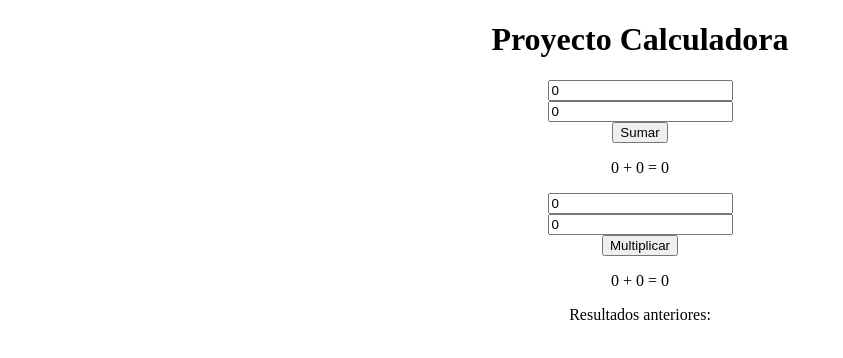
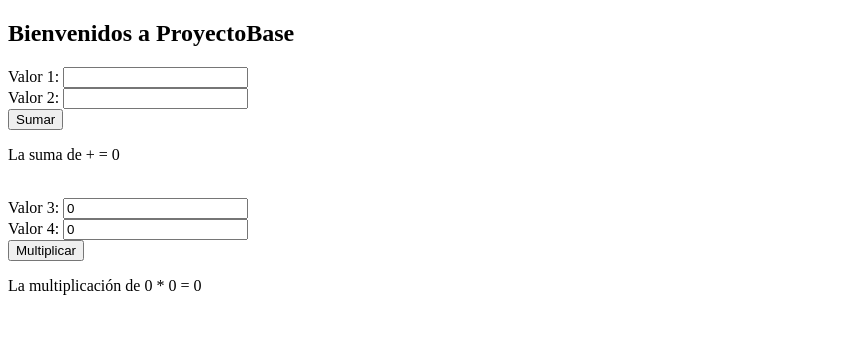
Before and after one commit to carlospalma-sistemas/ProyectoBase, an Angular app: page / in a window 1280 px wide. Shown: the top 358 px of the page, without its empty margins (0-843 px from the left). Built offline with nearby package versions, Linux system fonts and the light colour scheme.

Commit message:
cambio a otro intento

```diff
--- a/src/app/app.component.html
+++ b/src/app/app.component.html
@@ -1,25 +1,10 @@
-<div align=center>
-  <h1>
-  Proyecto {{ title }}
-  </h1>
-  <div>
-    <input type="number" #numero1 value=0><br>
-    <input type="number" #numero2 value=0><br>
-    <button (click)="sumar(numero1.value, numero2.value)">Sumar</button>
-    <p>{{numero1.value}} + {{numero2.value}} = {{suma}}</p>
-  </div>
-  <div>
-    <input type="number" [(ngModel)]=numero3 value=0><br>
-    <input type="number" [(ngModel)]=numero4 value=0><br>
-    <button (click)="multiplicar()">Multiplicar</button>
-    <p>{{numero3}} + {{numero4}} = {{multiplicacion}}</p>
-    <p>{{mensaje}}</p>
-  </div>
-  <p>Resultados anteriores:<br></p>
-  <div *ngFor="let res of resultados">
-    <div *ngIf="res>0; else otro">{{res}}</div>
-    <ng-template #otro>
-      <div style="color: red;">{{res}}</div>
-    </ng-template>
-  </div>
-</div>
+<h2>Bienvenidos a {{title}}</h2>
+Valor 1: <input type="number" #valor1><br>
+Valor 2: <input type="number" #valor2><br>
+<button (click)="sumar(valor1.value, valor2.value)">Sumar</button><br>
+<p>La suma de {{valor1.value}} + {{valor2.value}} = {{resultado}}</p>
+<br>
+Valor 3: <input type="number" [(ngModel)]=v3 value=0><br>
+Valor 4: <input type="number" [(ngModel)]=v4 value=0><br>
+<button (click)="multiplicar()">Multiplicar</button><br>
+<p>La multiplicación de {{v3}} * {{v4}} = {{resultado2}}</p>
--- a/src/app/app.component.ts
+++ b/src/app/app.component.ts
@@ -1,33 +1,23 @@
 import { Component } from '@angular/core';
+import { FormsModule } from '@angular/forms';
 
 @Component({
-    selector: 'app-root',
-    templateUrl: './app.component.html',
-    styleUrls: ['./app.component.css']
+  selector: 'app-root',
+  templateUrl: './app.component.html',
+  styleUrls: ['./app.component.css']
 })
 export class AppComponent {
-    title: string = 'Calculadora'
-    mensaje:string = ''
+  title:string = 'ProyectoBase';
+  resultado:number = 0;
+  resultado2:number = 0;
+  v3:number = 0;
+  v4:number = 0;
 
-    numero3: number = 0
-    numero4: number = 0
-    suma: number = 0
-    multiplicacion: number = 0
-    resultados: number[] = []
+  sumar(v1:string, v2:string):void {
+    this.resultado = Number(v1)+Number(v2);
+  }
 
-    sumar(num1: string, num2: string): void {
-        this.suma = Number(num1) + Number(num2)
-        this.resultados.push(this.suma)
-    }
-
-    multiplicar(): void {
-        this.multiplicacion = this.numero3 * this.numero4
-        this.resultados.push(this.multiplicacion)
-        if (this.multiplicacion > 0) {
-            this.mensaje = 'Dato superior a 0'
-        }
-        else {
-             this.mensaje = ''
-        }
-    }
+  multiplicar():void {
+    this.resultado2 = this.v3 * this.v4;
+  }
 }
```
